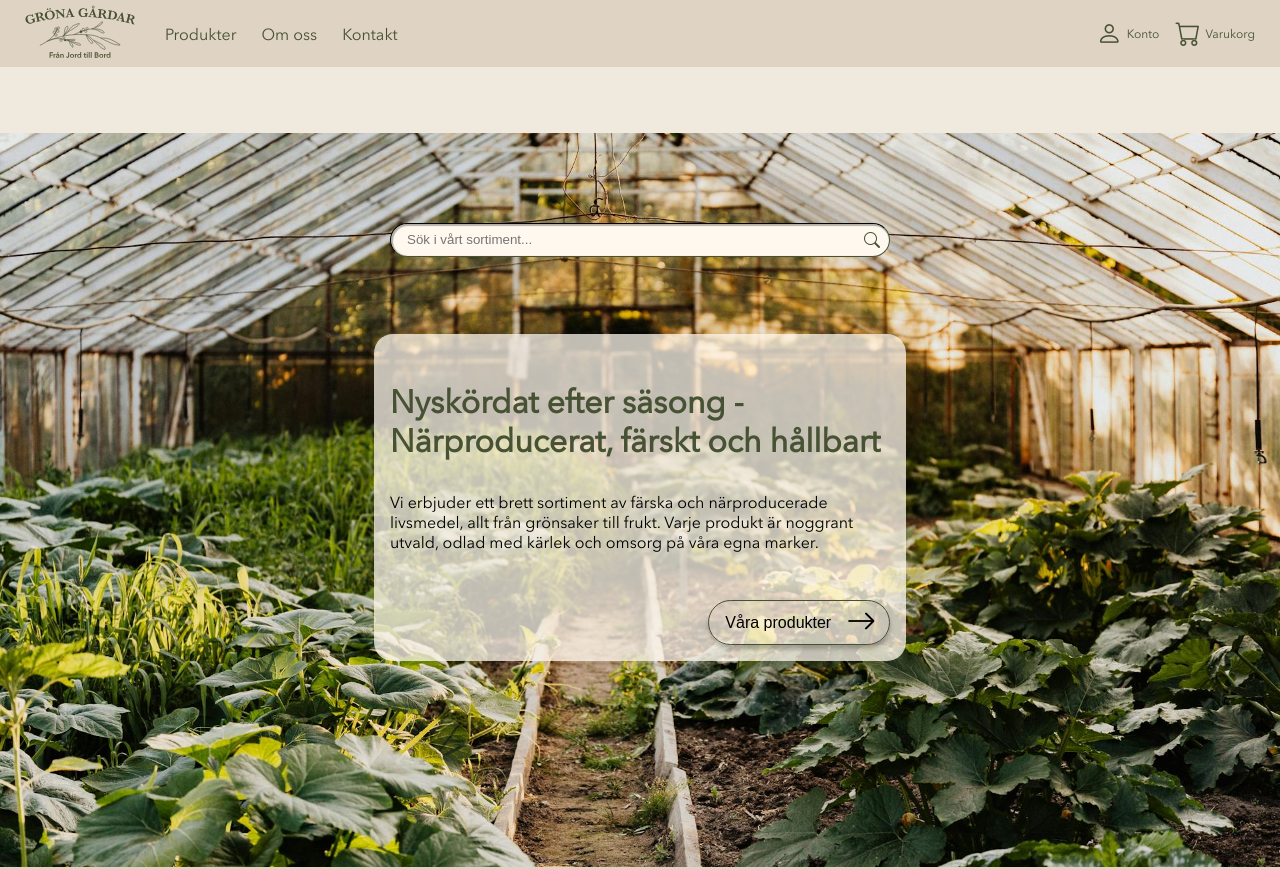
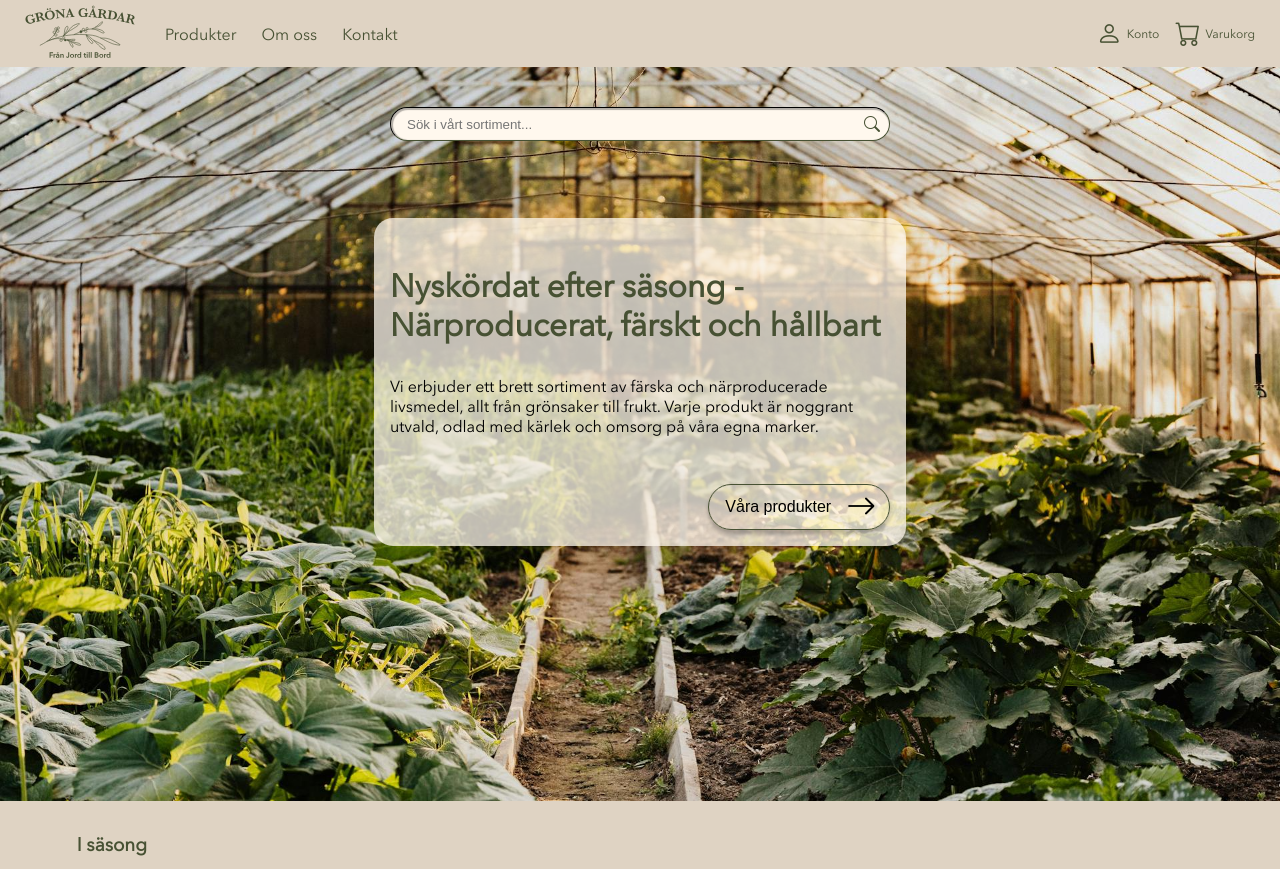
Before and after one commit to f1schhh/Grona-gardar, a Vue app: page / in a window 1280 px wide. Shown: the top 869 px of the page. Built offline with nearby package versions, Linux system fonts and the light colour scheme.

Commit message:
changes some stuff

```diff
--- a/src/style.css
+++ b/src/style.css
@@ -133,7 +133,6 @@ main {
   flex-grow: 1;
   max-width: var(--desktop-size);
   width: 100%;
-  margin-top: 66px;
 }
 
 .bread-crumb-meny {
--- a/src/views/HomeView.vue
+++ b/src/views/HomeView.vue
@@ -333,7 +333,7 @@ article {
 } */
 
 .search_style {
-  margin-top: 7%;
+  margin-top: 40px;
 }
 
  /*  ==========================================================
```
